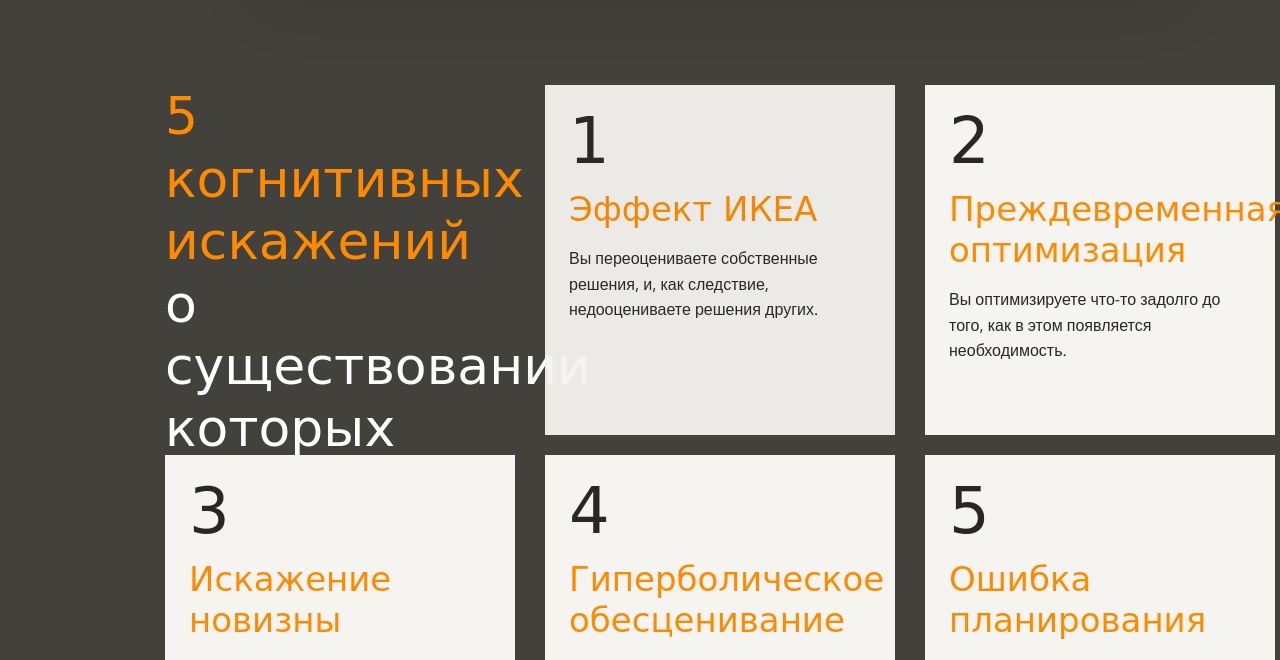
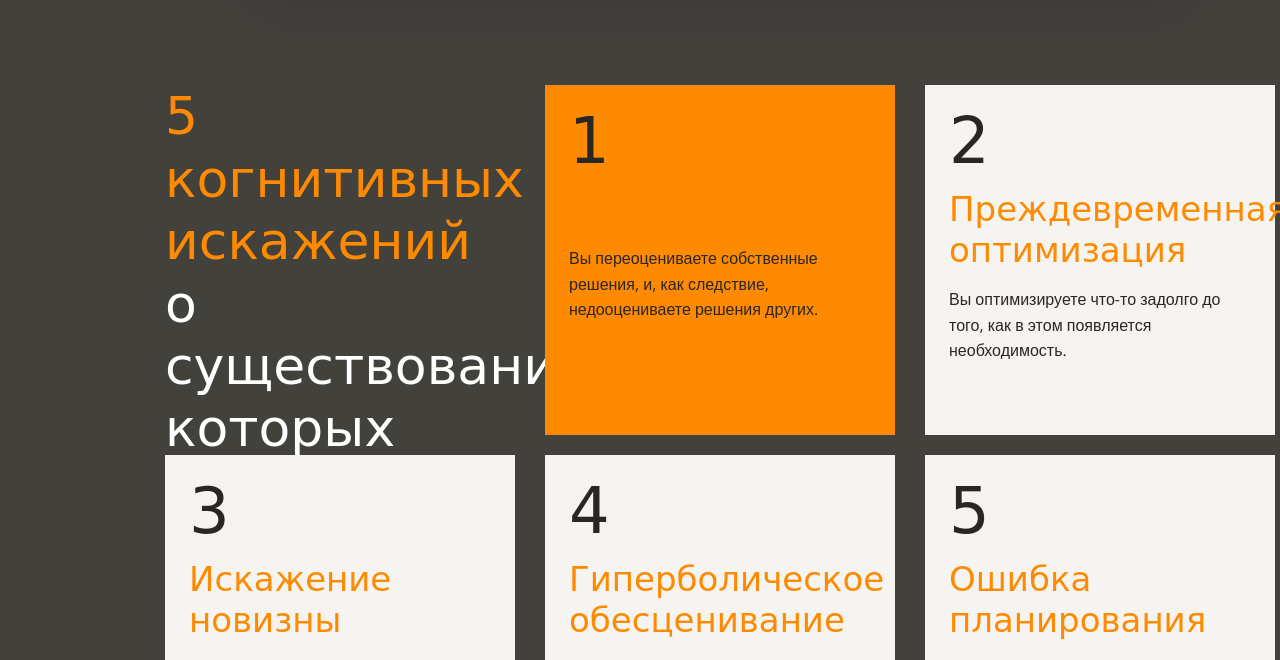
Before and after one commit to Ligutto/layout-designer-project-58, a website: page src/index.html in a window 1280 px wide. In both pictures the pointer is over the element 720 px from the left and 2070 px from the top of the page. Shown: the part 1810-2470 px from the top of the page. Drawn offline with nearby package versions, Linux system fonts and the light colour scheme; a web font is replaced by a local one.

```diff
--- a/src/styles/style.css
+++ b/src/styles/style.css
@@ -247,7 +247,7 @@
 
 #block3 .box:hover {
   cursor: pointer;
-  opacity: 0.95;
+  background-color: #fe8a02;
 }
 
 #block3 h3 {
```
